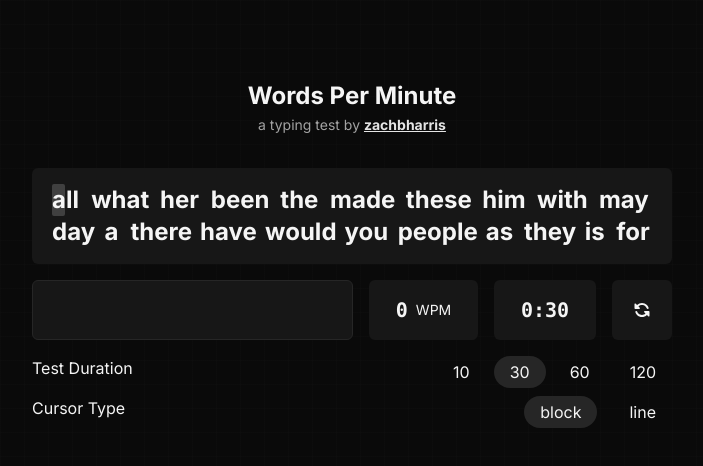
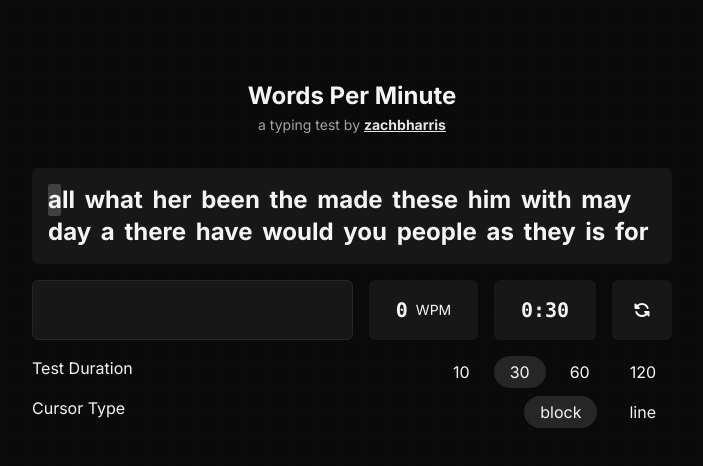
Before and after one commit to zachbharris/wpm, a Next.js app: page / in a window 1280 px wide. Shown: the top 466 px of the page, without its empty margins (288-991 px from the left). Built offline with nearby package versions, Linux system fonts and the light colour scheme.

Commit message:
changes to resize handler

```diff
--- a/src/components/TypeTest.tsx
+++ b/src/components/TypeTest.tsx
@@ -46,14 +46,19 @@ export default function TypeTest() {
     dispatch({ type: "generate_words" });
   }, []);
 
-  const debouncedRestart = debounce(restart, 500)
+  const handleResize = debounce(() => {
+    const width = document.body.clientWidth;
+    if (width < 900) {
+      restart();
+    }
+  }, 500);
 
   // handle screen resize
   useEffect(() => {
-    window.addEventListener("resize", debouncedRestart);
+    window.addEventListener("resize", handleResize);
 
     return () => {
-      window.removeEventListener("resize", debouncedRestart);
+      window.removeEventListener("resize", handleResize);
     };
   }, []);
 
@@ -73,7 +78,7 @@ export default function TypeTest() {
                 if (state.currentLine > lineIndex) return null;
 
                 return (
-                  <span id={lineId} key={lineId} className="flex flex-row">
+                  <span id={lineId} key={lineId} className="flex flex-row gap-1">
                     {line.map((word, index) => {
                       const wordId = `word_${index}`;
                       let isWordComplete = false;
@@ -106,7 +111,7 @@ export default function TypeTest() {
                         <span
                           id={wordId}
                           key={wordId}
-                          className={`z-[1] relative whitespace-pre-wrap box-border px-1
+                          className={`z-[1] relative whitespace-pre-wrap box-border
                             ${
                               isWordComplete
                                 ? isWordCorrect
```
